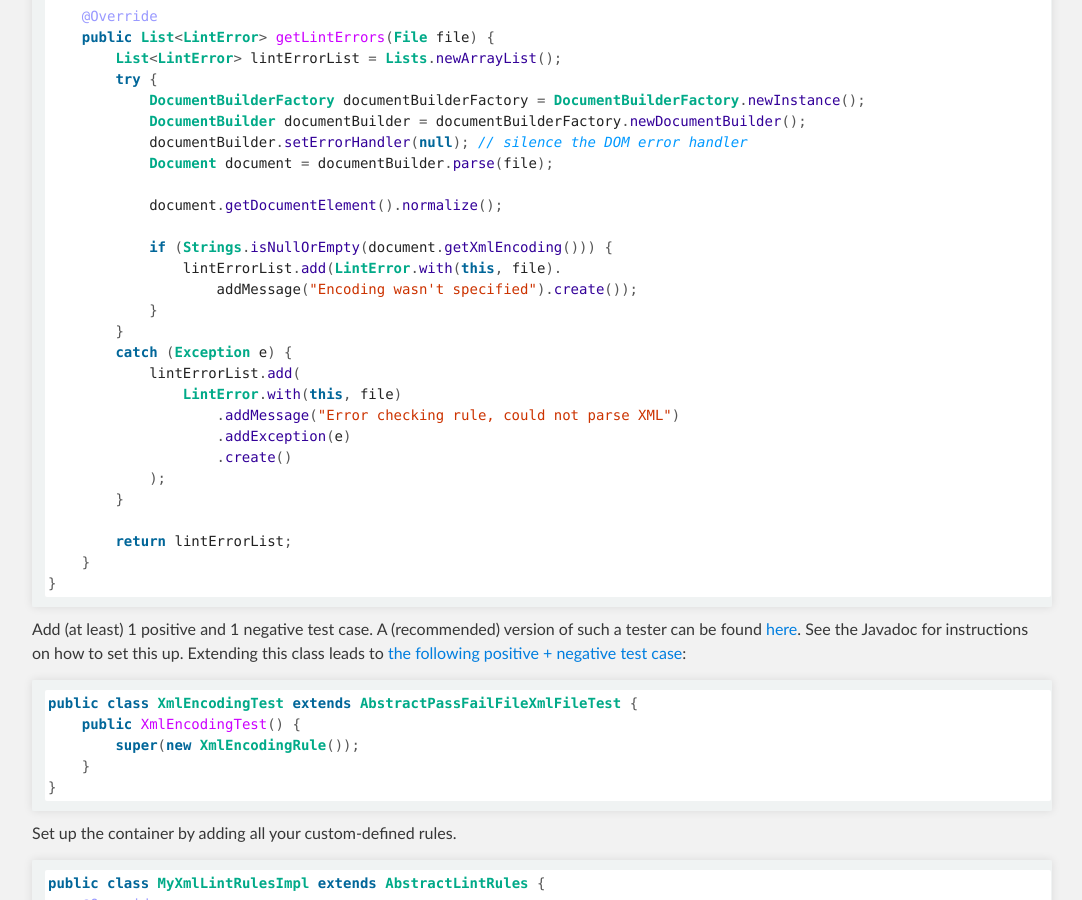
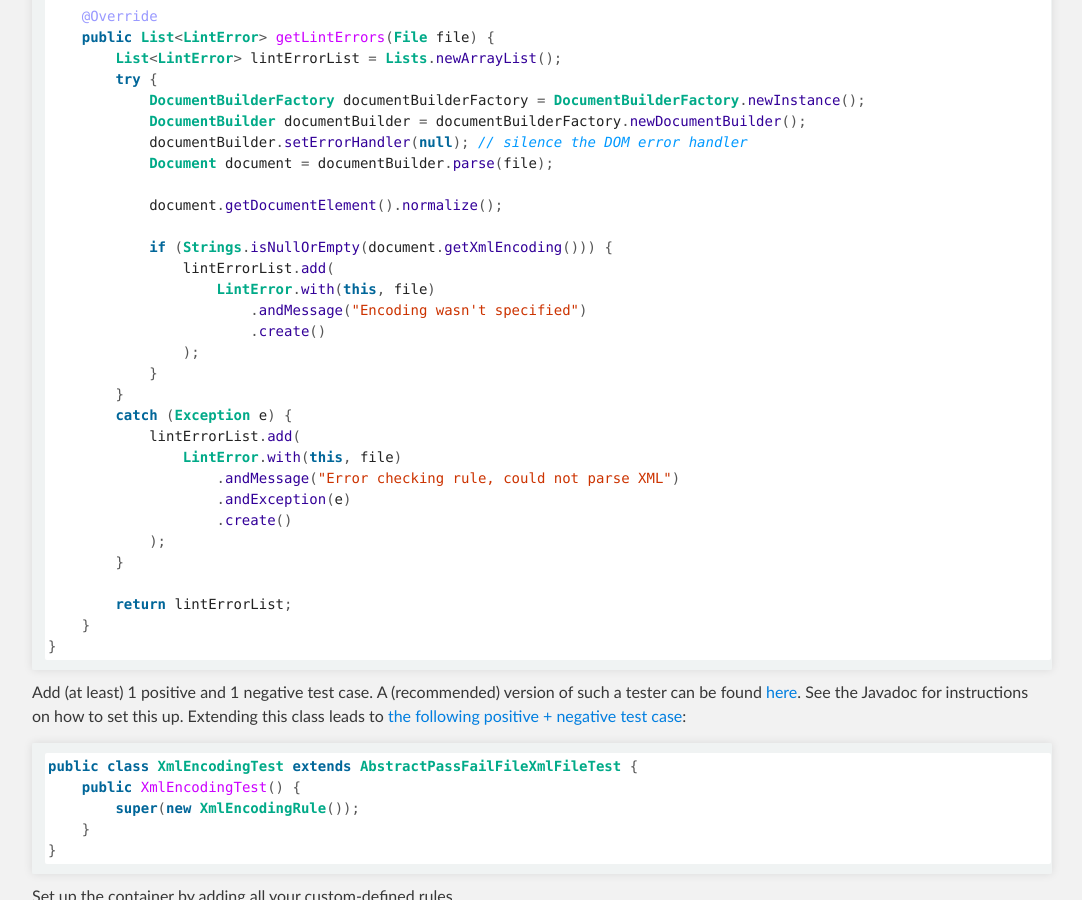
Before and after one commit to selesse/jxlint, a Jekyll site: the page built from index.html, in a window 1280 px wide and 900 px high, scrolled down 1800 px. Shown: the whole window, without its empty margins (108-1190 px from the left). Built offline with Jekyll 4.4.1, drawn with Linux system fonts in a browser that asks for light colours; Markdown is read by kramdown in place of the engine named in the settings.

Commit message:
Fix typo in doc

```diff
--- a/_includes/index.md
+++ b/_includes/index.md
@@ -95,15 +95,18 @@ public class XmlEncodingRule extends LintRule {
             document.getDocumentElement().normalize();
 
             if (Strings.isNullOrEmpty(document.getXmlEncoding())) {
-                lintErrorList.add(LintError.with(this, file).
-                    addMessage("Encoding wasn't specified").create());
+                lintErrorList.add(
+                    LintError.with(this, file)
+                        .andMessage("Encoding wasn't specified")
+                        .create()
+                );
             }
         }
         catch (Exception e) {
             lintErrorList.add(
                 LintError.with(this, file)
-                    .addMessage("Error checking rule, could not parse XML")
-                    .addException(e)
+                    .andMessage("Error checking rule, could not parse XML")
+                    .andException(e)
                     .create()
             );
         }
```
